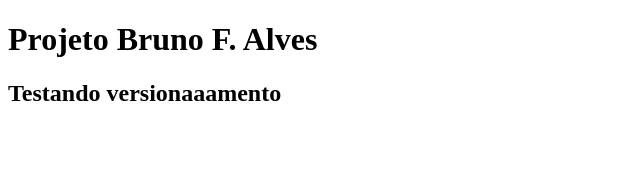
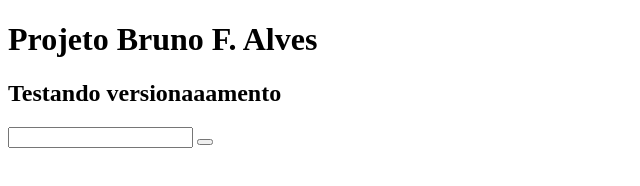
Before and after one commit to brunofalves/meu-site, a plain HTML site: page index.html in a window 1280 px wide. Shown: the whole page, without its empty margins (0-640 px from the left). Drawn offline with Linux system fonts and the light colour scheme.

Commit message:
Cabeçalho completo do site

```diff
--- a/index.html
+++ b/index.html
@@ -7,5 +7,21 @@
   <body>
   <h1>Projeto Bruno F. Alves</h1>
   <h2>Testando versionaaamento</h2>
+  <div class="asasas">
+    <header>
+      <head>
+        <div class="">
+          <form class="" action="index.html" method="post">
+            <input type="text" name="" value="">
+            <label></label>
+            <button type="mnn vjkwquhyebweyvfrm " name="button"></button>
+          </form>
+          <div class="">
+
+          </div>
+        </div>
+      </head>
+    </header>
+  </div>
   </body>
 </html>
```
